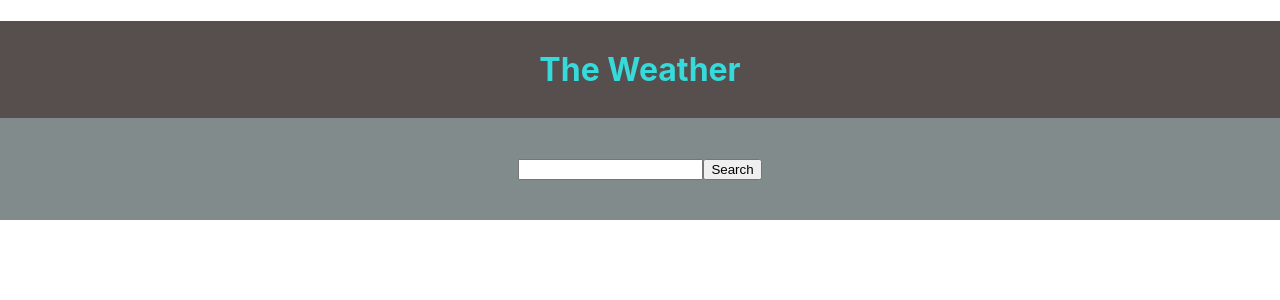
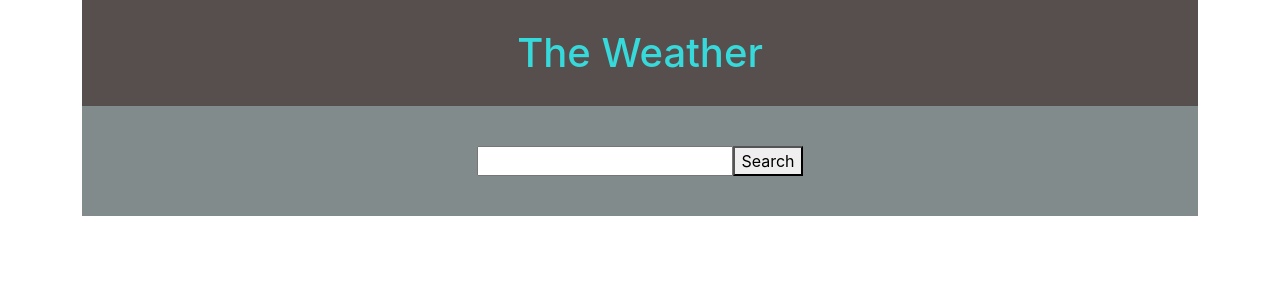
Before and after one commit to Enymato/weather-react, a React (Create React App) app: page / in a window 1280 px wide. Shown: the top 300 px of the page. Built offline with nearby package versions, Linux system fonts and the light colour scheme.

Commit message:
added bootstrap

```diff
--- a/package.json
+++ b/package.json
@@ -7,6 +7,7 @@
     "@testing-library/react": "^11.2.7",
     "@testing-library/user-event": "^12.8.3",
     "axios": "^0.21.1",
+    "bootstrap": "^5.0.2",
     "react": "^17.0.2",
     "react-dom": "^17.0.2",
     "react-scripts": "4.0.3",
--- a/src/App.js
+++ b/src/App.js
@@ -5,9 +5,12 @@ import SearchWeather from "./SearchWeather.js";
 function App() {
   return (
     <div className="App">
+      <div className="container">
+
       <h1 className="title"> The Weather </h1>
 
       <SearchWeather/>
+    </div>
     </div>
   );
 }
--- a/src/index.js
+++ b/src/index.js
@@ -1,8 +1,13 @@
 import React from 'react';
+
+import 'bootstrap/dist/css/bootstrap.css';
+// Put any other imports below so that CSS from your
+// components takes precedence over default styles.
 import ReactDOM from 'react-dom';
 import './index.css';
 import App from './App';
 import reportWebVitals from './reportWebVitals';
+
 
 ReactDOM.render(
   <React.StrictMode>
```
Also changed, not shown: 1 other file (tests, documents, lock files or other folders).
